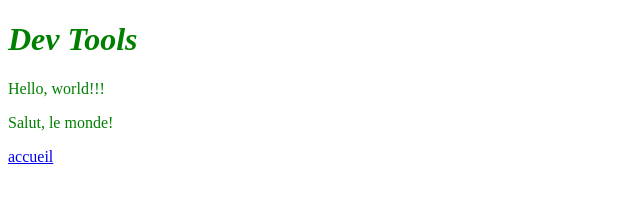
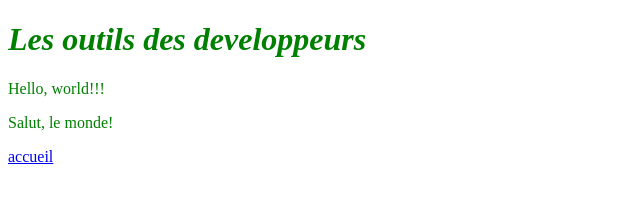
Before and after one commit to Edjek/dev-tools_12-02-2024, a plain HTML site: page index.html in a window 1280 px wide. Shown: the whole page, without its empty margins (0-640 px from the left). Drawn offline with Linux system fonts and the light colour scheme.

Commit message:
mise à jour

```diff
--- a/index.html
+++ b/index.html
@@ -9,7 +9,7 @@
     </head>
     <body>
         <!-- Je suis un commentaire en HTML -->
-        <h1 class="title">Dev Tools</h1>
+        <h1 class="title">Les outils des developpeurs</h1>
         <p>Hello, world!!!</p>
         <p class="test">Salut, le monde!</p>
         <a href="accueil.html">accueil</a>
```
